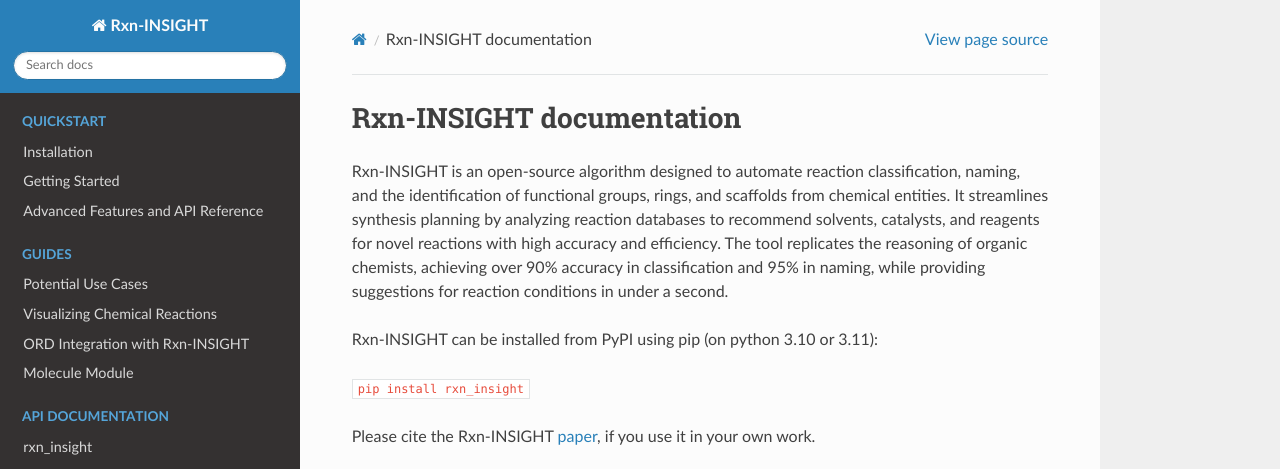
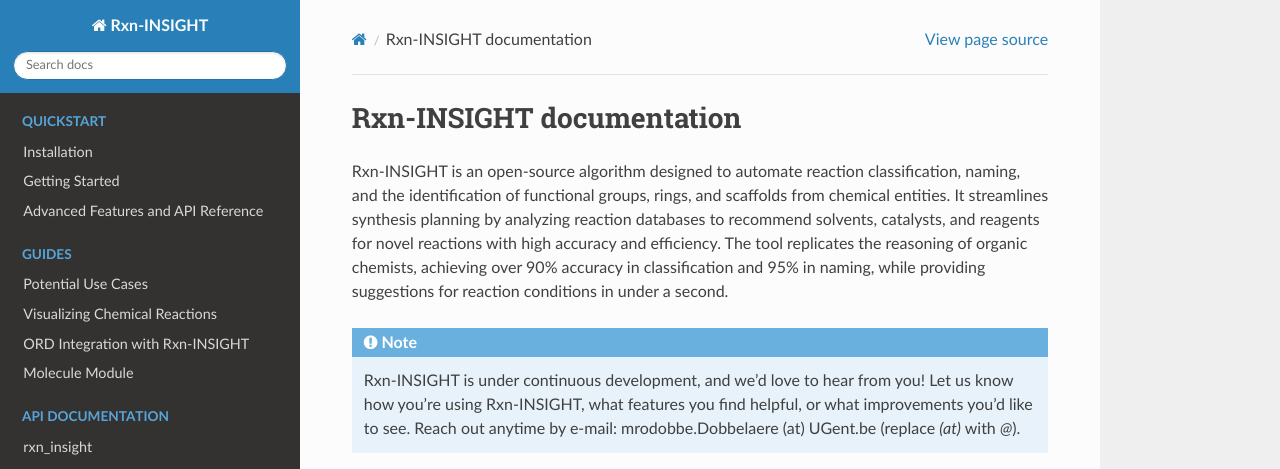
Before and after one commit to mrodobbe/Rxn-INSIGHT, a Sphinx documentation site: the page built from docs/source/index.rst, in a window 1280 px wide and 900 px high, cut to the strip 0-469 px from the top of the window. Built offline with Sphinx 7.4.7 and the Read the Docs theme 3.1.0, drawn with Linux system fonts in a browser that asks for light colours.

Commit message:
update index.rst with note

```diff
--- a/docs/source/index.rst
+++ b/docs/source/index.rst
@@ -12,6 +12,11 @@
 for novel reactions with high accuracy and efficiency. The tool replicates the reasoning of organic chemists,
 achieving over 90% accuracy in classification and 95% in naming,
 while providing suggestions for reaction conditions in under a second.
+
+.. note::
+    Rxn-INSIGHT is under continuous development, and we’d love to hear from you!
+    Let us know how you're using Rxn-INSIGHT, what features you find helpful, or what improvements you’d like to see.
+    Reach out anytime by e-mail: mrodobbe.Dobbelaere (at) UGent.be (replace `(at)` with `@`).
 
 Rxn-INSIGHT can be installed from PyPI using pip (on python 3.10 or 3.11):
 
```
